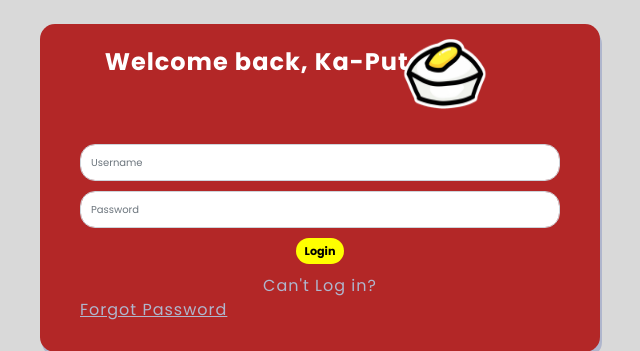
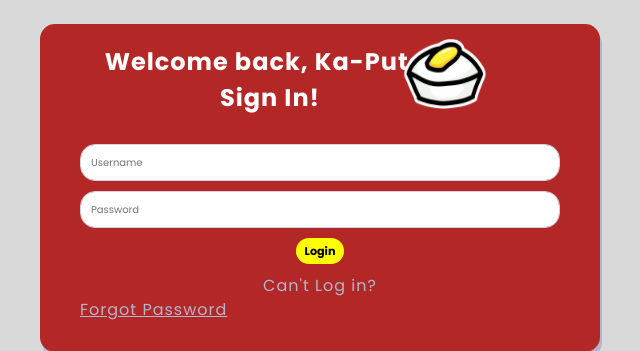
Before and after one commit to RenrenYGO/PutoSE, a CodeIgniter app: page /PutoSE/login in a window 1280 px wide. Shown: the part 56-407 px from the top of the page, without its empty margins (320-960 px from the left). Run offline with CodeIgniter, Linux system fonts and the light colour scheme.

Commit message:
Added login and logout

```diff
--- a/application/config/config.php
+++ b/application/config/config.php
@@ -35,7 +35,7 @@ $config['base_url'] = 'http://localhost/PutoSE/';
 | variable so that it is blank.
 |
 */
-$config['index_page'] = 'index.php';
+$config['index_page'] = '';
 
 /*
 |--------------------------------------------------------------------------
--- a/application/views/pages/login.php
+++ b/application/views/pages/login.php
@@ -19,14 +19,14 @@
     <link rel="stylesheet" href="<?php echo base_url('assets/css/main.css')?>">
 </head>
 <body>
-    <div class="form bg ">
+    <form method="post" class="form bg" action="<?php echo base_url('login'); ?>">
         <div class="box ">
             <div class="PutoLogo">
                 <img src="<?php echo base_url('/assets/images/featured/PUTOLOGO.png')?>" width="120" height="120" >
             </div>
 
             <div class="title" style="color: #FFFFFF">
-                <b>Welcome back, Ka-Puto!</b>
+                <b>Welcome back, Ka-Puto! Sign In!</b>
             </div>
 
             <div class="mb-3">
@@ -37,6 +37,8 @@
                 <input type="password" class="form-control" placeholder="Password" name="password">
             </div>
 
+            <?php echo validation_errors(); ?>
+
             <div class="mb-3">
                 <button type="submit" class="btn btn-custom" name="Submit" >Login</button>
             </div>
@@ -46,4 +48,5 @@
                <p>Can't Log in?<a href="<?php echo site_url("")?>"><u>Forgot Password</u></a></p>
             </div>
         </div>
+    </form>
     </div>
--- a/application/views/templates/header.php
+++ b/application/views/templates/header.php
@@ -59,10 +59,21 @@
                     <i class="ri-close-line close-menu-icon"></i>
                 </button>
 
-                <a href="#" class="list-link screen-sm-hidden">Sign in</a>
-                <a href="<?php echo base_url('register'); ?>" class="btn sign-up-btn fancy-border screen-sm-hidden">
-                    <span>Sign up</span>
-                </a>
+                <?php $user = $this->session->userdata('user');
+                if(isset($user) && $user!=null):?>
+
+                    <a href="<?php echo base_url('profile');?>" class="list-link screen-sm-hidden">Profile</a>
+                    <a href="<?php echo base_url('logout');?>" class="list-link screen-sm-hidden">Sign Out</a>
+
+                <?php else:?>
+                    <a href="<?php echo base_url('login'); ?>" class="list-link screen-sm-hidden">Sign in</a>
+                    <a href="<?php echo base_url('register'); ?>" class="btn sign-up-btn fancy-border screen-sm-hidden">
+                        <span>Sign up</span>
+                    </a>
+
+                <?php endif; ?>
+
+
 
                 <a href="#menu">
                     &#9776;
```
Also changed, not shown: application/controllers/Logout.php (added, +14 -0 lines).
